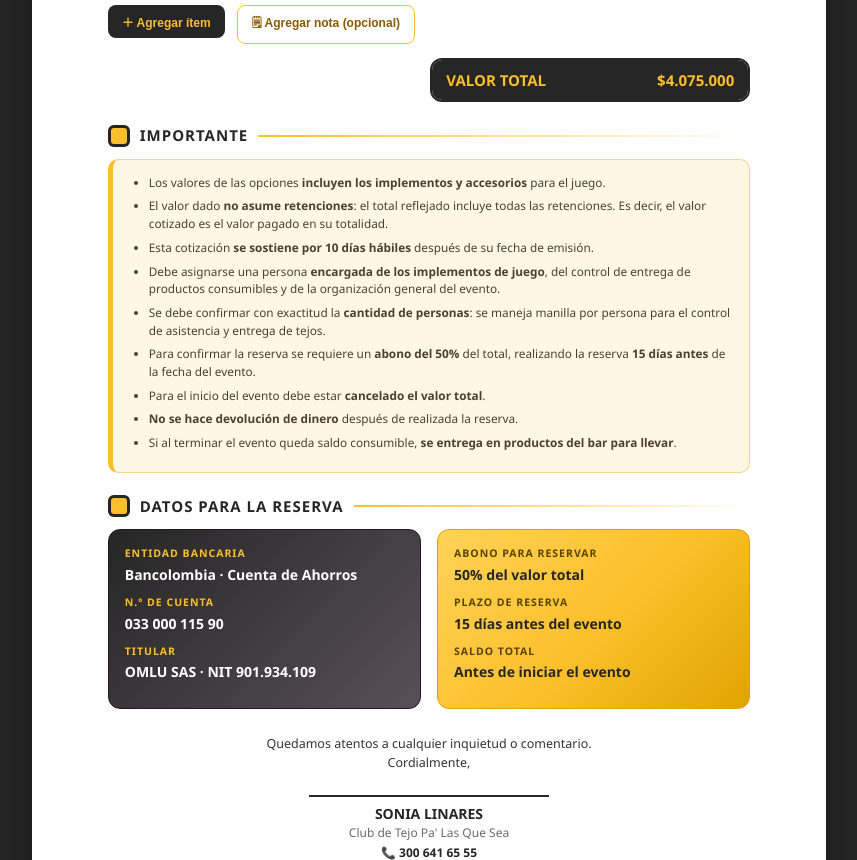
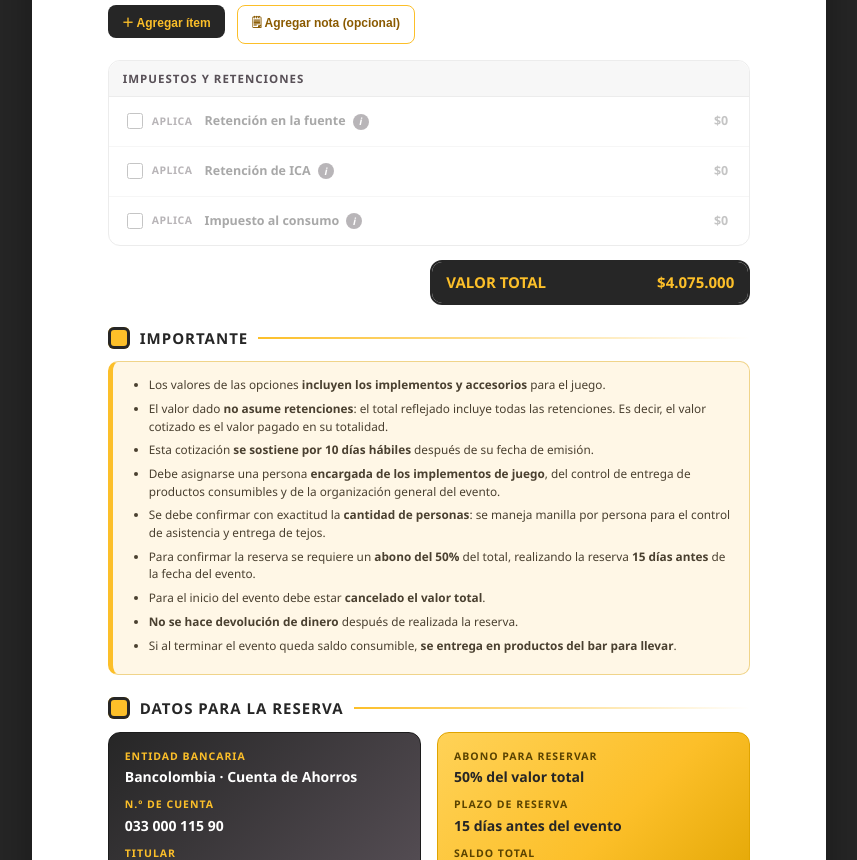
Before and after one commit to tatiana1307/cotizacion-palasquesea, a plain HTML site: page index.html in a window 1280 px wide. Shown: the part 982-1842 px from the top of the page, without its empty margins (211-1068 px from the left). Drawn offline with Linux system fonts and the light colour scheme.

Commit message:
Agrega impuestos y retenciones (Aplica + tooltip + suma condicional)

```diff
--- a/index.html
+++ b/index.html
@@ -187,6 +187,24 @@
   .note-item .del-note{color:var(--red); cursor:pointer; font-weight:800; border:none; background:none; font-size:15px; line-height:1;}
   @media print{ .btn-note{display:none;} .note-item{background:transparent; border-left:3px solid var(--gold); border-radius:0; border-top:none; border-right:none; border-bottom:none;} .note-item .del-note{display:none;} }
 
+  /* Impuestos y retenciones */
+  .taxes{margin-top:16px; border:1px solid var(--line); border-radius:12px; overflow:visible;}
+  .taxes h3{margin:0; background:#f7f7f7; padding:9px 14px; font-size:11.5px; text-transform:uppercase; letter-spacing:1px; color:#585057; border-bottom:1px solid var(--line); border-radius:12px 12px 0 0;}
+  .tax-row{display:flex; align-items:center; gap:12px; padding:9px 14px; border-bottom:1px solid var(--line); font-size:12.5px;}
+  .tax-row:last-child{border-bottom:none;}
+  .tax-row.tax-off{opacity:.42;}
+  .tax-check{display:flex; align-items:center; gap:6px; font-size:10.5px; text-transform:uppercase; letter-spacing:.5px; color:#585057; font-weight:700; white-space:nowrap; cursor:pointer;}
+  .tax-check input{width:16px; height:16px; accent-color:var(--gold); cursor:pointer;}
+  .tax-name{flex:1; font-weight:600; color:#333;}
+  .tax-amount{flex:0 0 120px; width:120px; max-width:120px; min-width:0;}
+  .tip{display:inline-flex; align-items:center; justify-content:center; width:16px; height:16px; border-radius:50%;
+    background:var(--slate); color:#fff; font-size:10px; font-weight:800; font-style:italic; cursor:help; position:relative; margin-left:4px;}
+  .tip::after{content:attr(data-tip); position:absolute; bottom:135%; left:50%; transform:translateX(-50%);
+    background:#262626; color:#fff; padding:9px 11px; border-radius:8px; font-size:11px; font-weight:400; font-style:normal;
+    width:230px; text-transform:none; letter-spacing:0; line-height:1.45; z-index:30; box-shadow:0 8px 20px rgba(0,0,0,.35);
+    opacity:0; visibility:hidden; transition:opacity .15s;}
+  .tip:hover::after, .tip:focus::after{opacity:1; visibility:visible;}
+  .taxes-empty{ }
   .totals{margin-top:14px; display:flex; justify-content:flex-end;}
   .totals .box{width:320px; border:2px solid #262626; border-radius:12px; overflow:hidden;}
   .totals .row{display:flex; justify-content:space-between; padding:9px 14px; font-size:13px; border-bottom:1px solid var(--line);}
@@ -276,6 +294,11 @@
   body.pdf-capturing .pay{flex-direction:row !important;}
   body.pdf-capturing .totals .box{width:320px !important;}
   body.pdf-capturing input.amount{background:transparent !important; box-shadow:none !important; border-color:transparent !important;}
+  /* En PDF/impresión: ocultar casilla, tooltip, filas no aplicadas y el bloque si ninguna aplica */
+  body.pdf-capturing .tip, body.pdf-capturing .tax-check{display:none !important;}
+  body.pdf-capturing .tax-off{display:none !important;}
+  body.pdf-capturing .tax-row{opacity:1 !important;}
+  body.pdf-capturing .taxes-empty{display:none !important;}
 
   /* ===== Impresión / PDF ===== */
   @page{size:A4; margin:0;}
@@ -288,6 +311,10 @@
     .important, .totals, .gallery figure, .sign{break-inside:avoid;}
     table.quote{break-inside:auto;}
     tr{break-inside:avoid;}
+    .tip, .tax-check{display:none !important;}
+    .tax-off{display:none !important;}
+    .tax-row{opacity:1 !important;}
+    .taxes-empty{display:none !important;}
   }
   /* ===== Celular / tablet ===== */
   @media (max-width:820px){
@@ -465,6 +492,32 @@
 
     <div id="notes"></div>
 
+    <!-- Impuestos y retenciones (fijos) -->
+    <div class="taxes">
+      <h3>Impuestos y retenciones</h3>
+      <div class="tax-row">
+        <label class="tax-check"><input type="checkbox" class="tax-aplica"> Aplica</label>
+        <span class="tax-name">Retención en la fuente
+          <span class="tip" tabindex="0" data-tip="Retención del impuesto de renta que el cliente (agente retenedor) descuenta del pago. Marque «Aplica» si corresponde.">i</span>
+        </span>
+        <input class="amount tax-amount" inputmode="numeric" placeholder="$0">
+      </div>
+      <div class="tax-row">
+        <label class="tax-check"><input type="checkbox" class="tax-aplica"> Aplica</label>
+        <span class="tax-name">Retención de ICA
+          <span class="tip" tabindex="0" data-tip="Retención del Impuesto de Industria y Comercio (ICA), según el municipio y la actividad económica.">i</span>
+        </span>
+        <input class="amount tax-amount" inputmode="numeric" placeholder="$0">
+      </div>
+      <div class="tax-row">
+        <label class="tax-check"><input type="checkbox" class="tax-aplica"> Aplica</label>
+        <span class="tax-name">Impuesto al consumo
+          <span class="tip" tabindex="0" data-tip="Impuesto Nacional al Consumo (INC) aplicable a ciertos productos o servicios, p. ej. gastronomía y licores.">i</span>
+        </span>
+        <input class="amount tax-amount" inputmode="numeric" placeholder="$0">
+      </div>
+    </div>
+
     <div class="totals">
       <div class="box">
         <div class="row mega"><span>VALOR TOTAL</span><span id="grandTotal">$0</span></div>
@@ -621,7 +674,23 @@
   function recalc(){
     var total=0;
     document.querySelectorAll('#items .amount').forEach(function(c){ total+=parseMoney(c.value); });
+    // sumar solo los impuestos/retenciones marcados como "Aplica"
+    document.querySelectorAll('.tax-row').forEach(function(row){
+      var chk=row.querySelector('.tax-aplica');
+      if(chk && chk.checked){ total+=parseMoney(row.querySelector('.tax-amount').value); }
+    });
     document.getElementById('grandTotal').textContent=formatMoney(total);
+  }
+  // Muestra/oculta filas de impuestos según "Aplica" (los no marcados no salen en el PDF)
+  function updateTaxes(){
+    var anyOn=false;
+    document.querySelectorAll('.tax-row').forEach(function(row){
+      var on=row.querySelector('.tax-aplica').checked;
+      row.classList.toggle('tax-off', !on);
+      if(on) anyOn=true;
+    });
+    var box=document.querySelector('.taxes');
+    if(box) box.classList.toggle('taxes-empty', !anyOn);
   }
   // Formatea el input en vivo mientras se escribe: pone $ y puntos automáticamente
   function formatAmount(el){
@@ -657,6 +726,17 @@
   document.querySelectorAll('#items .amount').forEach(function(el){
     el.value = parseMoney(el.value)>0 ? formatMoney(parseMoney(el.value)) : '';
   });
+  // Impuestos: formatea el valor al escribir y recalcula al marcar/desmarcar "Aplica"
+  var taxesBox=document.querySelector('.taxes');
+  if(taxesBox){
+    taxesBox.addEventListener('input', function(e){
+      if(e.target.classList.contains('tax-amount')){ formatAmount(e.target); }
+    });
+    taxesBox.addEventListener('change', function(e){
+      if(e.target.classList.contains('tax-aplica')){ updateTaxes(); recalc(); }
+    });
+  }
+  updateTaxes();
   recalc(); // total inicial al cargar
   function addNote(){
     var box=document.getElementById('notes');
```
